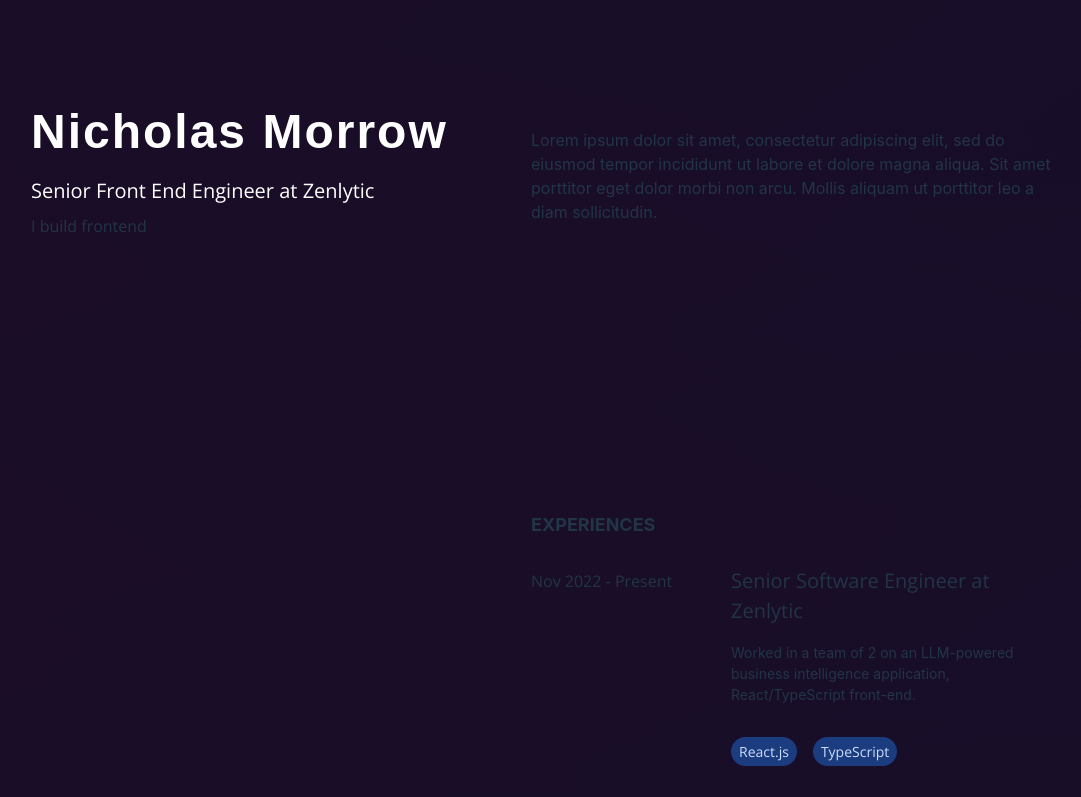
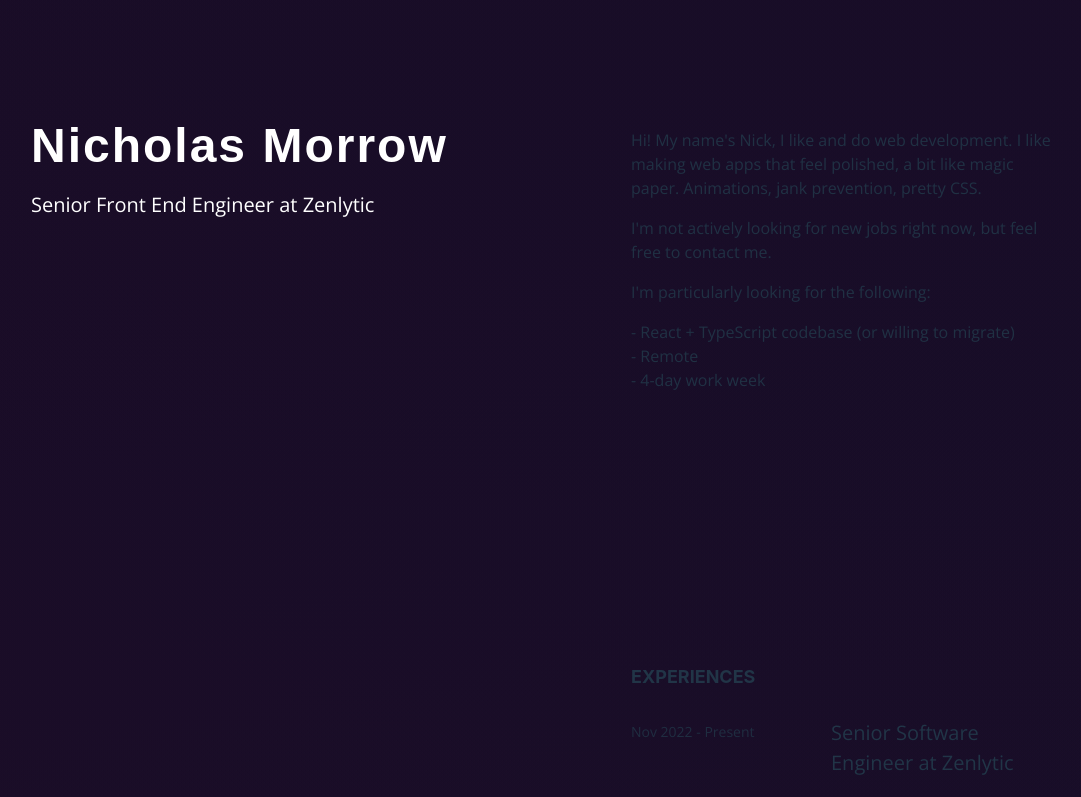
Before and after one commit to nickjmorrow/portfolio-v2, a React (Vite) app: page / in a window 1280 px wide. Shown: the top 797 px of the page, without its empty margins (97-1178 px from the left). Built offline with nearby package versions, Linux system fonts and the light colour scheme; a web font is replaced by a local one.

Commit message:
Replace placeholder content.

```diff
--- a/src/modules/about/About.tsx
+++ b/src/modules/about/About.tsx
@@ -1,23 +1,49 @@
-// external
-import React from 'react';
+import { Text } from 'src/modules/core/components/text/Text';
 import { theme } from 'src/modules/theming';
 import styled from 'styled-components';
 
-export const About: React.FC = () => {
+export const About = () => {
     return (
         <Container id="about">
             <ParagraphListContainer>
-                <Paragraph>
-                    Lorem ipsum dolor sit amet, consectetur adipiscing elit, sed
-                    do eiusmod tempor incididunt ut labore et dolore magna
-                    aliqua. Sit amet porttitor eget dolor morbi non arcu. Mollis
-                    aliquam ut porttitor leo a diam sollicitudin.
-                </Paragraph>
-                <Paragraph></Paragraph>
+                <AboutText>
+                    Hi! My name's Nick, I like and do web development. I like
+                    making web apps that feel polished, a bit like magic paper.
+                    Animations, jank prevention, pretty CSS.
+                </AboutText>
+                <AboutText>
+                    I'm not actively looking for new jobs right now, but feel
+                    free to contact me.
+                </AboutText>
+                <AboutText>
+                    I'm particularly looking for the following:
+                </AboutText>
+                <Ul>
+                    <Li>
+                        <ListItemText>
+                            - React + TypeScript codebase (or willing to
+                            migrate)
+                        </ListItemText>
+                    </Li>
+                    <Li>
+                        <ListItemText>- Remote</ListItemText>
+                    </Li>
+                    <Li>
+                        <ListItemText>- 4-day work week</ListItemText>
+                    </Li>
+                </Ul>
             </ParagraphListContainer>
         </Container>
     );
 };
+
+const AboutText = styled(Text)`
+    opacity: 0.9;
+`;
+
+const ListItemText = styled(AboutText)`
+    font-size: ${theme.fontSizes.fs3};
+`;
 
 const Container = styled.div``;
 
@@ -25,8 +51,15 @@ const ParagraphListContainer = styled.div`
     display: flex;
     flex-direction: column;
     row-gap: ${theme.spacing.ss4};
+    max-width: 600px;
 `;
 
-const Paragraph = styled.p`
+const Ul = styled.ul`
+    list-style: none;
+    padding-left: 0;
     margin: 0;
 `;
+
+const Li = styled.li`
+    list-style: none;
+`;
--- a/src/modules/core/Tag.tsx
+++ b/src/modules/core/Tag.tsx
@@ -1,4 +1,4 @@
-import { Text } from 'src/modules/core/Text';
+import { Text } from 'src/modules/core/components/text/Text';
 import { theme } from 'src/modules/theming';
 import styled from 'styled-components';
 
--- a/src/modules/core/data.ts
+++ b/src/modules/core/data.ts
@@ -67,7 +67,11 @@ const zenlytic: Experience = {
     experienceDetails: [
         {
             description:
-                'Worked in a team of 2 on an LLM-powered business intelligence application, React/TypeScript front-end.',
+                'Worked in a frontend team of 2 for an LLM-powered business intelligence web application built with React and TypeScript.',
+        },
+        {
+            description:
+                'Developed features for data visualization, dashboard management, and chatbot interface.',
         },
     ],
 };
--- a/src/modules/experiences/Experience.tsx
+++ b/src/modules/experiences/Experience.tsx
@@ -1,5 +1,5 @@
 import { Tag } from 'src/modules/core/Tag';
-import { Text } from 'src/modules/core/Text';
+import { Text } from 'src/modules/core/components/text/Text';
 import { getFormattedDate } from 'src/modules/core/date.utils';
 import {
     ExperienceDetail as ExperienceDetailType,
@@ -63,6 +63,8 @@ const Container = styled.div`
 const Dates = styled(Text)`
     min-width: 200px;
     font-family: ${theme.fontFamilies.default};
+    opacity: 0.8;
+    font-size: ${theme.fontSizes.fs2};
 `;
 
 const ExperienceInfoContainer = styled.div`
--- a/src/modules/landing/Landing.tsx
+++ b/src/modules/landing/Landing.tsx
@@ -3,7 +3,7 @@ import React from 'react';
 import { theme } from 'src/modules/theming';
 import styled from 'styled-components';
 
-export const Landing: React.FC = () => {
+export const Landing = () => {
     return (
         <Container>
             <UpperContent>
@@ -11,7 +11,6 @@ export const Landing: React.FC = () => {
                 <CurrentPosition>
                     Senior Front End Engineer at Zenlytic
                 </CurrentPosition>
-                <Tagline>I build frontend</Tagline>
             </UpperContent>
             <SocialMediaList></SocialMediaList>
         </Container>
@@ -26,7 +25,6 @@ const UpperContent = styled.div`
     display: flex;
     flex-direction: column;
     row-gap: ${theme.spacing.ss2};
-    margin-top: ${theme.spacing.ss24};
 `;
 
 const Container = styled.div`
@@ -51,7 +49,3 @@ const CurrentPosition = styled.span`
     color: ${theme.backgroundColor};
     font-weight: ${theme.fontWeights.fw5};
 `;
-
-const Tagline = styled.span`
-    font-family: ${theme.fontFamilies.default};
-`;
--- a/src/modules/main/Layout.tsx
+++ b/src/modules/main/Layout.tsx
@@ -43,10 +43,11 @@ const Container = styled.div`
 const PADDING_TOP = theme.spacing.ss32;
 
 const LeftSide = styled.div`
-    // padding-top: calc(${PADDING_TOP} - 16px);
     min-width: 500px;
     position: fixed;
     height: 100vh;
+    padding-top: ${PADDING_TOP};
+    top: -18px;
 `;
 
 const RightSide = styled.div`
@@ -58,7 +59,7 @@ const RightSide = styled.div`
     display: flex;
     flex-direction: column;
     row-gap: ${theme.spacing.ss64};
-    margin-left: 500px;
+    margin-left: 600px;
     padding-right: ${HORIZONTAL_SPACING};
     padding-bottom: ${theme.spacing.ss16};
 `;
```
Also changed, not shown: src/modules/core/components/text/Text.tsx (renamed from src/modules/core/Text.tsx).
